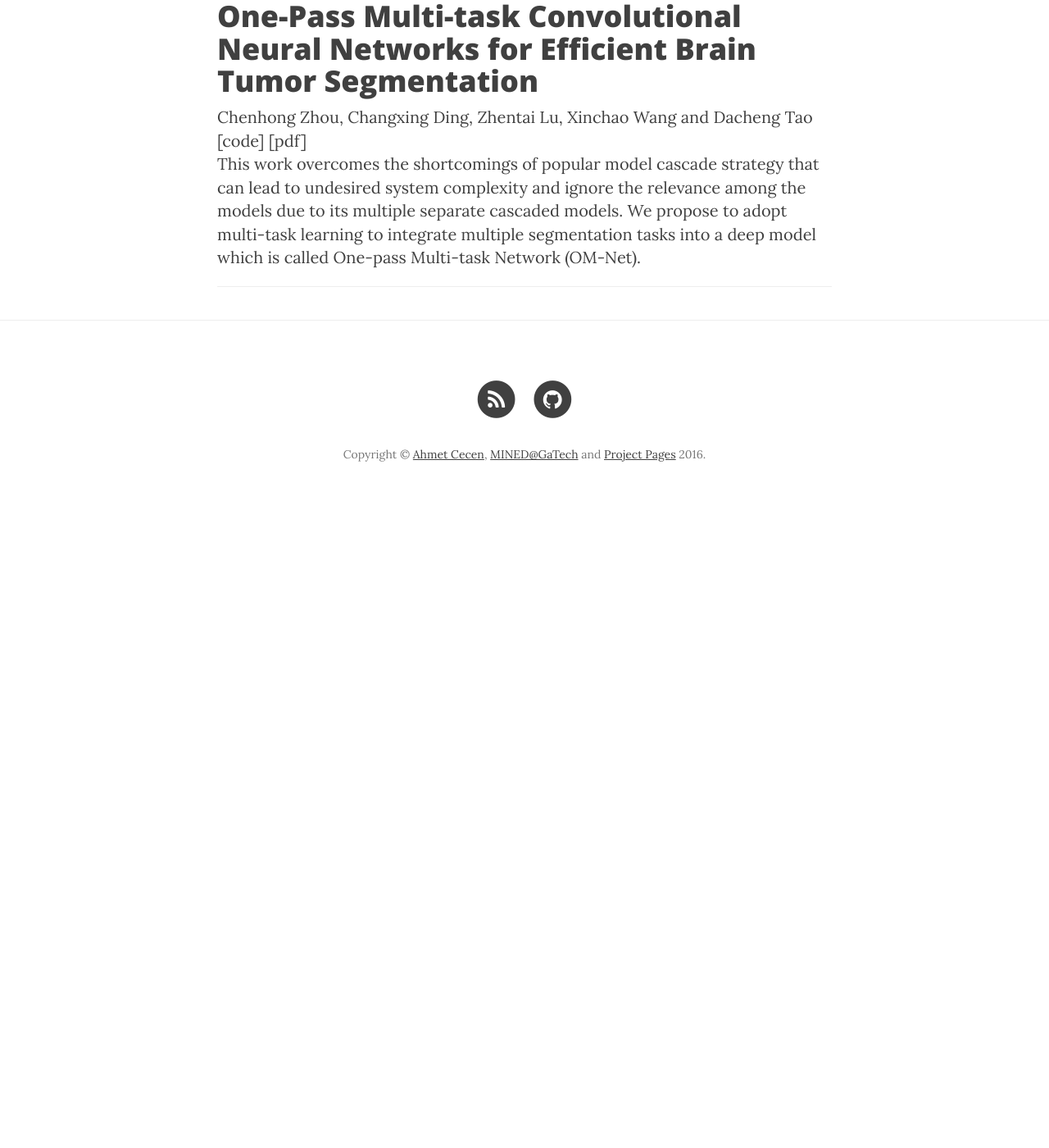
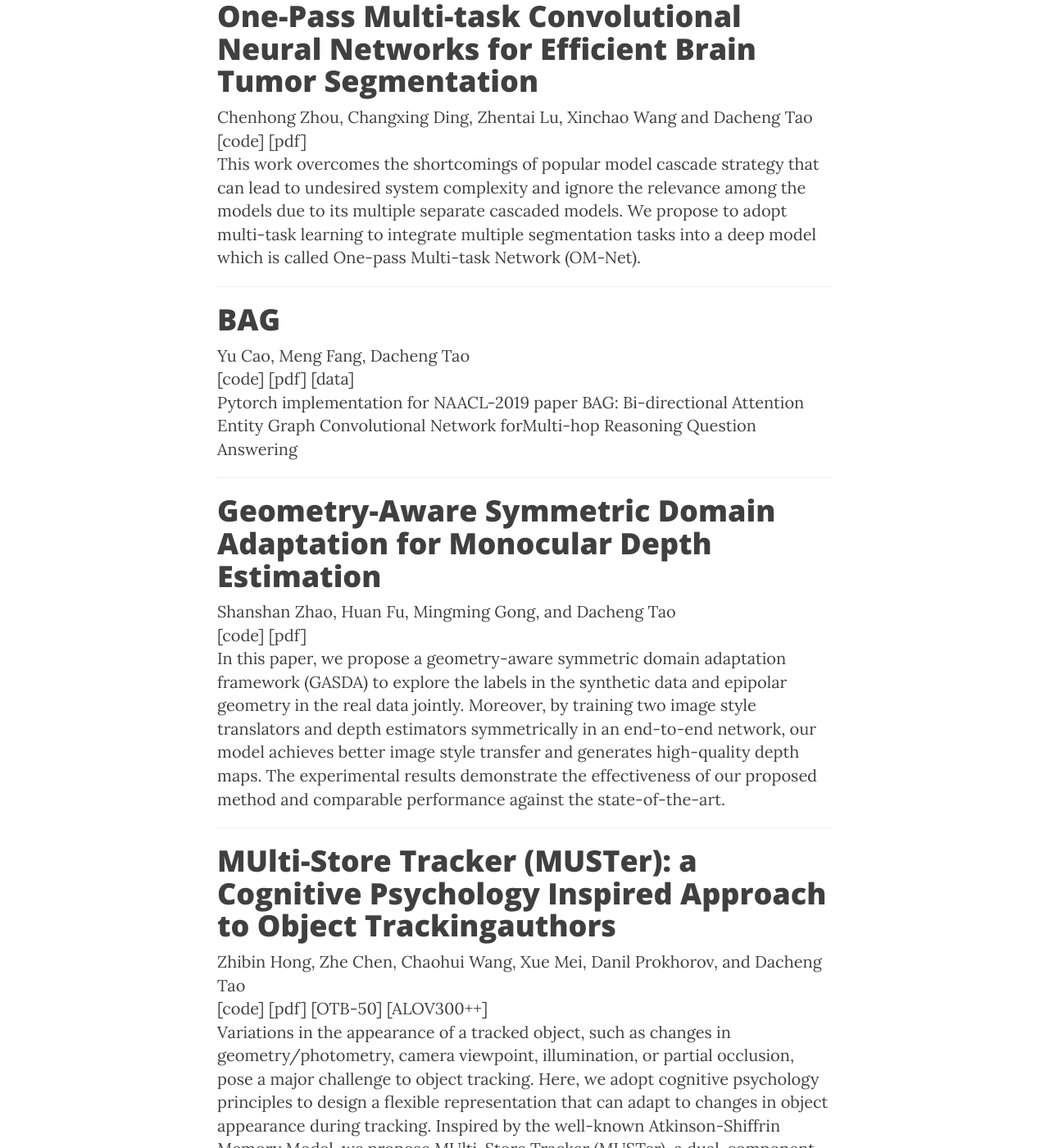
Before and after one commit to ubtechsydneyaicentre/ubtechsydneyaicentre.github.io, a Jekyll site: the page built from index.html, in a window 1280 px wide and 1400 px high, scrolled down 7460 px. Shown: the whole window at 82% size. Built offline with Jekyll 4.4.1, drawn with Linux system fonts in a browser that asks for light colours; nearby versions of some CDN libraries; formulas are drawn with MathJax 3; the list of posts is cut into pages by our own code; before the commit the page ends 8090 px from its top, so only the background shows below that; some of the changed text lies outside the part shown.

Commit message:
18 April 2019

```diff
--- a/_data/projects.yml
+++ b/_data/projects.yml
@@ -136,3 +136,47 @@
   intro: This work overcomes the shortcomings of popular model cascade strategy that can lead to undesired system complexity and ignore the relevance among the models due to its multiple separate cascaded models. We propose to adopt multi-task learning to integrate multiple segmentation tasks into a deep model which is called One-pass Multi-task Network (OM-Net).
   pdf: https://link.springer.com/content/pdf/10.1007%2F978-3-030-00931-1_73.pdf
   code: https://github.com/chenhong-zhou/OM-Net
+
+- name: BAG
+  authors: Yu Cao, Meng Fang, Dacheng Tao
+  img: https://github.com/caoyu1991/BAG/blob/master/BAG.png
+  intro: Pytorch implementation for NAACL-2019 paper BAG&#58; Bi-directional Attention Entity Graph Convolutional Network forMulti-hop Reasoning Question Answering
+  code: https://github.com/caoyu1991/BAG
+  pdf: https://arxiv.org/abs/1904.04969
+  data: https://drive.google.com/file/d/1ytVZ4AhubFDOEL7o7XrIRIyhU8g9wvKA/view
+
+- name: Geometry-Aware Symmetric Domain Adaptation for Monocular Depth Estimation
+  authors: Shanshan Zhao, Huan Fu, Mingming Gong, and Dacheng Tao
+  intro: In this paper, we propose a geometry-aware symmetric domain adaptation framework (GASDA) to explore the labels in the synthetic data and epipolar geometry in the real data jointly. Moreover, by training two image style translators and depth estimators symmetrically in an end-to-end network, our model achieves better image style transfer and generates high-quality depth maps. The experimental results demonstrate the effectiveness of our proposed method and comparable performance against the state-of-the-art.
+  code: https://github.com/sshan-zhao/GASDA
+  pdf: https://arxiv.org/abs/1904.01870
+
+- name: MUlti-Store Tracker (MUSTer)&#58; a Cognitive Psychology Inspired Approach to Object Trackingauthors
+  authors: Zhibin Hong, Zhe Chen, Chaohui Wang, Xue Mei, Danil Prokhorov, and Dacheng Tao
+  img: https://sites.google.com/site/zhibinhong4131/Projects/muster/FinalFlow_01~1.png?attredirects=0
+  intro: Variations in the appearance of a tracked object, such as changes in geometry/photometry, camera viewpoint, illumination, or partial occlusion, pose a major challenge to object tracking. Here, we adopt cognitive psychology principles to design a flexible representation that can adapt to changes in object appearance during tracking. Inspired by the well-known Atkinson-Shiffrin Memory Model, we propose MUlti-Store Tracker (MUSTer), a dual-component approach consisting of short- and long-term memory stores to process target appearance memories. A powerful and efficient Integrated Correlation Filter (ICF) is employed in the short-term store for short-term tracking. The integrated long-term component, which is based on keypoint matching-tracking and RANSAC estimation, can interact with the long-term memory and provide additional information for output control. MUSTer was extensively evaluated on the CVPR2013 Online Object Tracking Benchmark (OOTB) and ALOV++ datasets. The experimental results demonstrated the superior performance of MUSTer in comparison with other state-of-art trackers.
+  code: https://sites.google.com/site/zhibinhong4131/MUSTer_code_v1.1.zip?attredirects=0&d=1
+  pdf: https://sites.google.com/site/multistoretrackermuster/MUlti-Store%20Tracker%20%28MUSTer%29%20a%20Cognitive%20Psychology%20Inspired%20Approach%20to%20Object%20Tracking.pdf?attredirects=0&d=1
+  datasets:
+    - url: https://sites.google.com/site/trackerbenchmark/benchmarks/v10
+      name: OTB-50
+    - url: http://www.google.com/url?q=http%3A%2F%2Fimagelab.ing.unimore.it%2Fdsm%2Findex.php%3FItemid%3D105&sa=D&sntz=1&usg=AFrqEzfxJTaBFIaAk-GF5rgg8JVmvwuFEA
+      name: ALOV300++
+
+- name: Perceptual Adversarial Networks for Image-to-Image Transformation
+  authors: Chaoyue Wang, Chang Xu, Chaohui Wang, Dacheng Tao
+  intro: A Theano implementation of Perceptual Adversarial Networks(PAN).
+  code: https://github.com/WANG-Chaoyue/PAN
+  pdf: https://arxiv.org/pdf/1706.09138.pdf
+
+- name: Evolutionary Generative Adversarial Networks
+  authors: Chaoyue Wang, Chang Xu, Xin Yao, Dacheng Tao
+  intro: A Theano implementations for Evolutionary Generative Adversarial Networks (E-GAN).
+  code: https://github.com/WANG-Chaoyue/EvolutionaryGAN
+  pdf: https://arxiv.org/pdf/1803.00657.pdf
+
+- name: World from Blur
+  authors: Jiayan Qiu, Xinchao Wang, Stephen J. Maybank, Dacheng Tao
+  intro: What can we tell from a single motion-blurred image? We show in this paper that a 3D scene can berevealed. Unlike prior methods that focus on producing a deblurred image, we propose to estimate and take advantage of the hidden spatial information of a blurred image to restore the 3D scene collapsed during the exposure process. We accomplish this via training a deep network of three modules—one deblurring module to obtain deblurred image, one motion estimation module to extract the relative camera trajectory embedded in blurred image, and one depth estimation module to estimate the absolutely scale depth map of the deblurred image. Then, these three modules form a cycle to in turn reproduce the input blurred image and supervise one another. To this end, the proposed method enabling plausible 3D scene reconstruction from a single blurred image. Moreover, the performance of the three modules are enhanced by each other. We test the proposed model on several large-scale datasets we constructed based on benchmarks, as well as real-world blurred images, and show that it yields very encouraging quantitative and qualitative results. In the future work, we will endeavor to estimate dynamic scenes from single blurred images, and incorporate more tasks like scene parsing into the framework.
+  code: https://github.com/JiayanQ/WfB
+  data: https://cs.nyu.edu/~silberman/datasets/nyu_depth_v2.html
--- a/index.html
+++ b/index.html
@@ -24,7 +24,11 @@ layout: page
 	<a href="{{ project.pdf }}" title="Pdf">[pdf]</a>
 	{% endif %}
 
-	{% if project.data %}
+    {% if project.datasets %}
+        {% for data in project.datasets %}
+            <a href="{{ data.url }}" title="{{ data.name }}">[{{ data.name }}]</a>
+        {% endfor %}
+	{% elsif project.data %}
 	<a href="{{ project.data }}" title="Data">[data]</a>
 	{% endif %}
 	</br>
```
